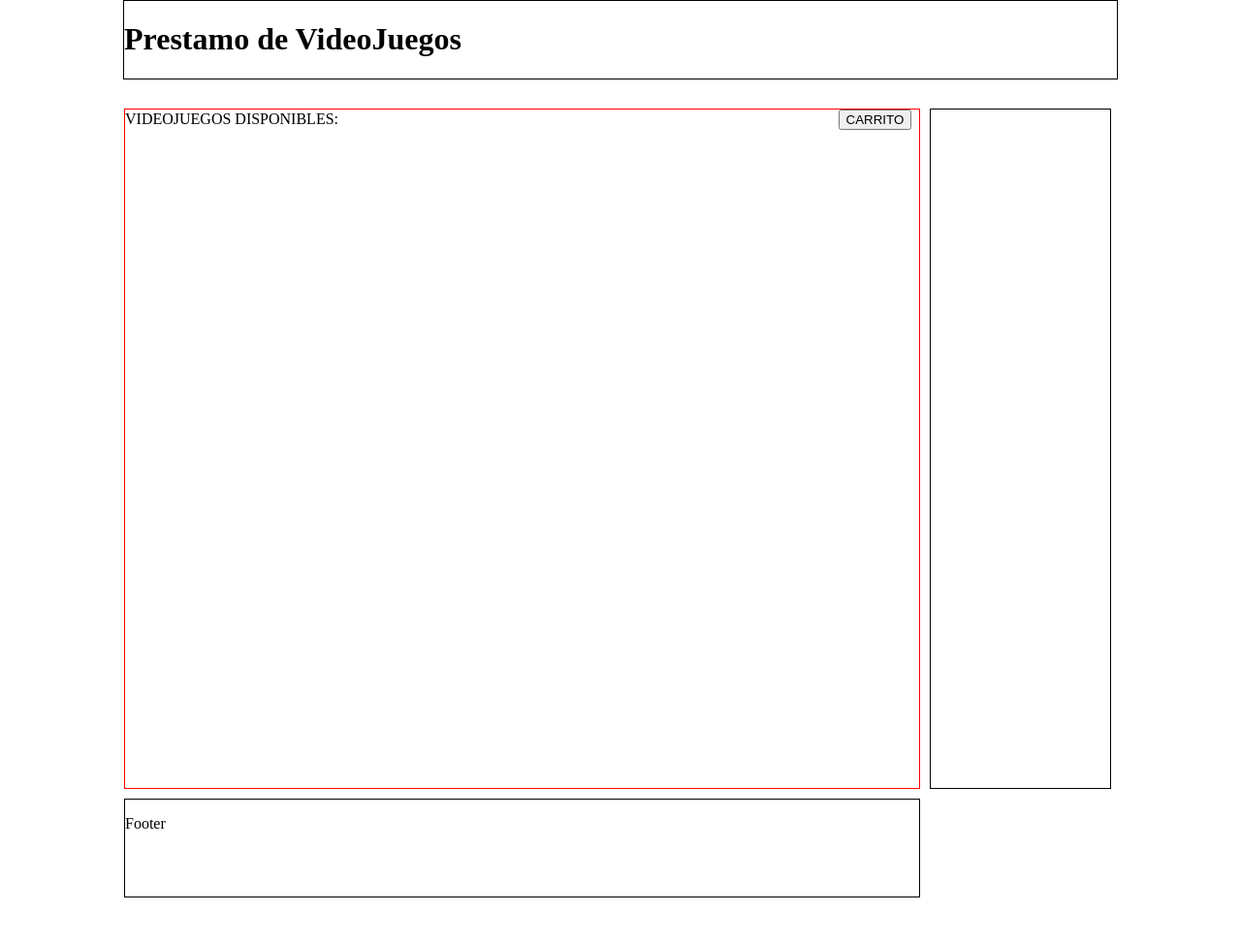
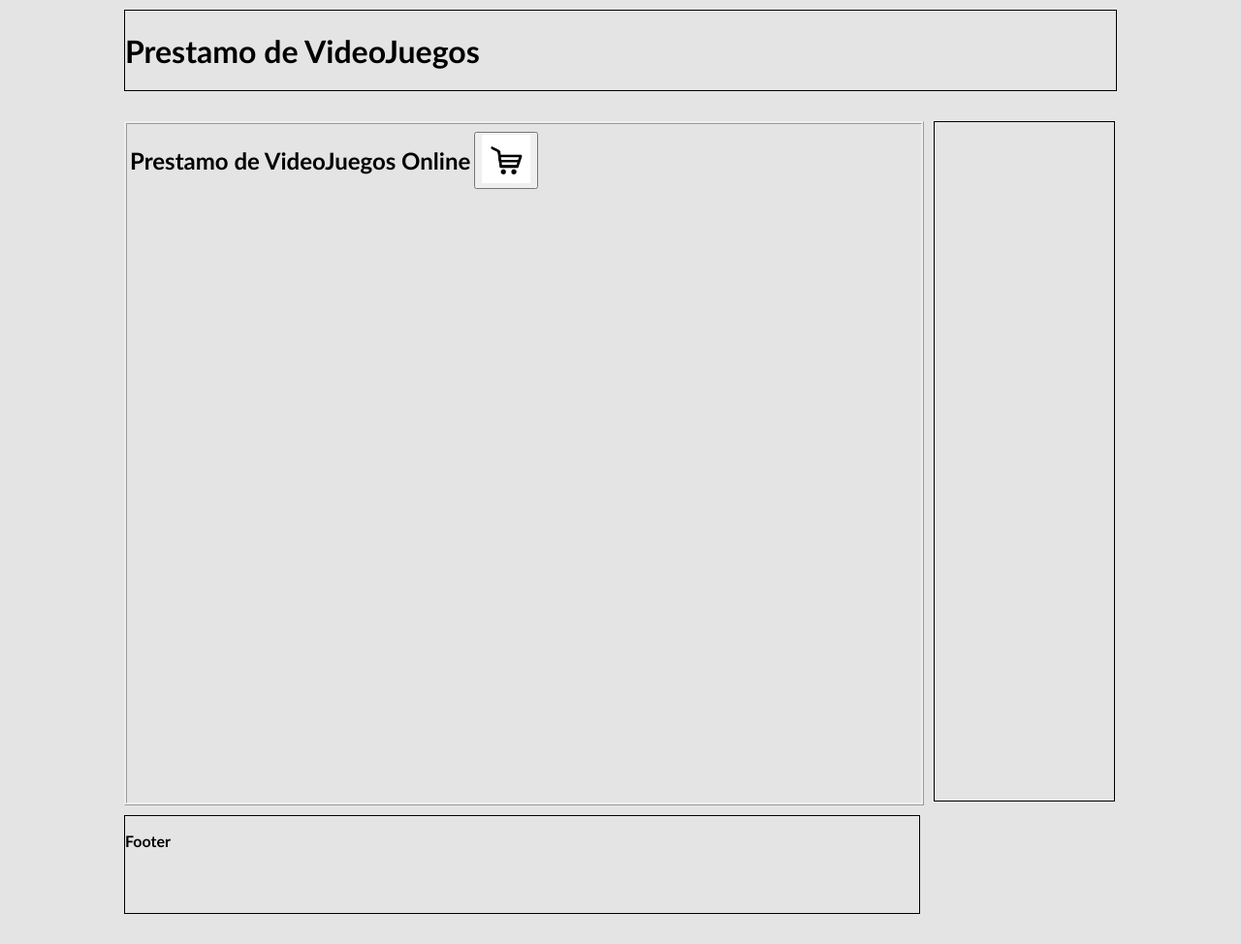
Before and after one commit to emiraldo/Proyecto_PSP, a PHP site: page / in a window 1280 px wide. Shown: the whole page at 97% size. Before the commit the page ends 926 px from the top, so only its background shows below. Run offline with PHP 8.4, Linux system fonts and the light colour scheme; data that the repository does not hold is empty.

Commit message:
Interfaz Mejorada

```diff
--- a/css/style.css
+++ b/css/style.css
@@ -2,38 +2,63 @@ body{
 	margin: 0 auto;
 	height: 50%;
 	width: 80%;
-	border :1px solid black;
-	/*background: red;*/
+	background: rgb(228,228,228);
 }
 section{
+	font: bold 1em "Trebuchet MS", Arial, Helvetica, sans-serif;
+	size:1em;
 	overflow: scroll;
 	float: left;
 	height: 700px;
 	width: 80%;
-	border: 1px solid red;
+	border-top-style: ridge;
+	border-right-style: ridge;
+	border-left-style: ridge;
+	border-bottom-style: ridge;
 	margin-top: 3%;
+	/*background: rgb(228,228,228);*/
+}
+
+#Titulo{
+	font: bold 1em "Trebuchet MS", Arial, Helvetica, sans-serif;
+	size:1em;
+	border :1px solid black;
+	margin-top: 1%;
+}
+
+#todo{
+	font: bold 1em "Trebuchet MS", Arial, Helvetica, sans-serif;
+	size:1em;
 }
 
 .producto{
+
 	margin-right: 3%;
 	margin-left: 3%;
 	margin-top: 3%;
 	margin-bottom: 3%;
 	float: left;
-	height: 30%;
-	width: 25%;
-	border: 1px solid black;
+	height: 35%;
+	width: 95%;
+	border-style: 1px ridge black;
 }
+
 .productoCarrito {
-	margin-right: 10%;
+	margin-right: 3%;
 	margin-left: 3%;
 	margin-top: 3%;
 	margin-bottom: 3%;
 	float: left;
 	height: 40%;
 	width: 90%;
-	border: 1px solid black;
+	border-style: 1px ridge black;
 }
+
+
+#tabla{
+	border-style: inset;
+}
+
 
 #imgProductoCarrito{
 
@@ -46,10 +71,6 @@ section{
 }
 #imgProducto{
 	margin-left: 25%;
-}
-
-#Carrito{
-	margin-left: 60%;
 }
 
 #labelJuegos {
--- a/index.php
+++ b/index.php
@@ -1,5 +1,5 @@
 <!DOCTYPE html>
-<html lang="es">
+<html lang="es" id="todo">
 
 <head>
 	<meta charset="UTF-8">
@@ -13,14 +13,25 @@
 </nav>
 
 <body>
-	<header>
+	<header id="Titulo">
 		<h1>Prestamo de VideoJuegos</h1>
 	</header><!--Termina header del body-->
 	<section id="Juegos">
 		<header >
-			<label id="labelJuegos" for='carrito' name='agregar1' size="4">VideoJuegos Disponibles:</label>
-			<button type="button" name="carrito"  id="Carrito" onclick="location.href='php/carrito.php'">CARRITO</button>
+			<table >
+				<tr>
+					<td>
+						<h1>Prestamo de VideoJuegos Online</h1>
+					</td>
+					<td>
+						<button type="button" onclick="location.href='php/carrito.php'">
+							<img src="img/carro.png" width="50" heigth="50">
+						</button>
+					</td>
+				</tr>
+			</table>
 		</header>
+
 		<?php
 			$mysqli= new mysqli("localhost","root","", "catalogo");
 
@@ -35,18 +46,34 @@
 		if($resultado = $mysqli->query($consulta)){
 			while ($fila = $resultado-> fetch_assoc()) {
 				echo  "
-					<article class='producto'  >
+					<article><hr></hr></article>
+					<article class='producto'>
 						<header>
-							<DIV ALIGN=center>".$fila["Nombre"]."</div>
+							<div ALIGN=center >".$fila["Nombre"]."</div>
 						</header>
-						<img id='imgProducto' src=".$fila["Imagen"]." width='100' heigth='100'></img>
-						<div ALIGN=center>Cantidad:".$fila["Cantidad"]."</div>
-						<div ALIGN=center>Precio por dia: $".$fila["Precio"]."</div>
-						<label name='agregar2'>Agregar al carrito:</label>
-						<input type='text' id='cantidad".$fila["Id_Juego"]."' size='1' maxlength='2' ></input>
-						<button type='button' id=".$fila["Id_Juego"]." onclick='AgregarCarrito(this.id)'>Ok</button>
+						<table id='tabla'>
+						<tr>
+							<td>
+								<img  src=".$fila["Imagen"]." width='100' heigth='100'></img>
+							</td>
+							<td>
+								<p>".$fila["Descripcion"]."</p>
+							</td>
+						</tr>
+						<tr>
+							<td></td>
+							<td>
+								<div ALIGN=left>Cantidad:".$fila["Cantidad"]."</div>
+								<div ALIGN=left>Precio por dia: $".$fila["Precio"]."</div>
+								<label name='agregar2'>Agregar al carrito:</label>
+								<input type='text' id='cantidad".$fila["Id_Juego"]."' size='1' maxlength='2' ></input>
+								<button type='button' id=".$fila["Id_Juego"]." onclick='AgregarCarrito(this.id)'>Ok</button>
+							</td>
+						</tr>
+						</table>
+
 					</article>
-
+					<article><hr></hr></article>
 					";
 			}
 		$resultado->free();
```
Also changed, not shown: php/carrito.php (+16 -1 lines), php/terminarPrestamo.php (+8 -3 lines), img/Fifa15.jpg (added), img/GTAV.jpg (added), img/carro.png (added).
